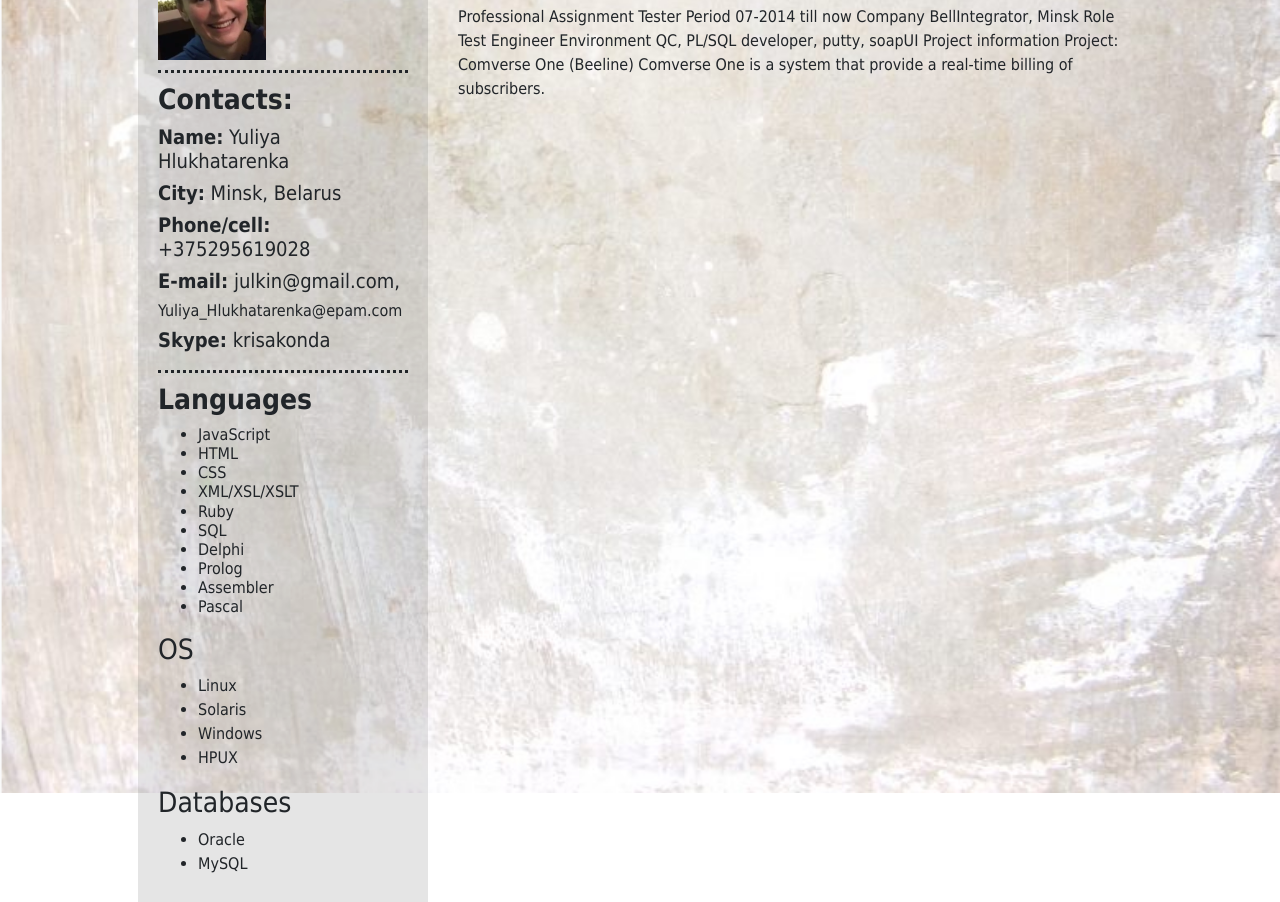
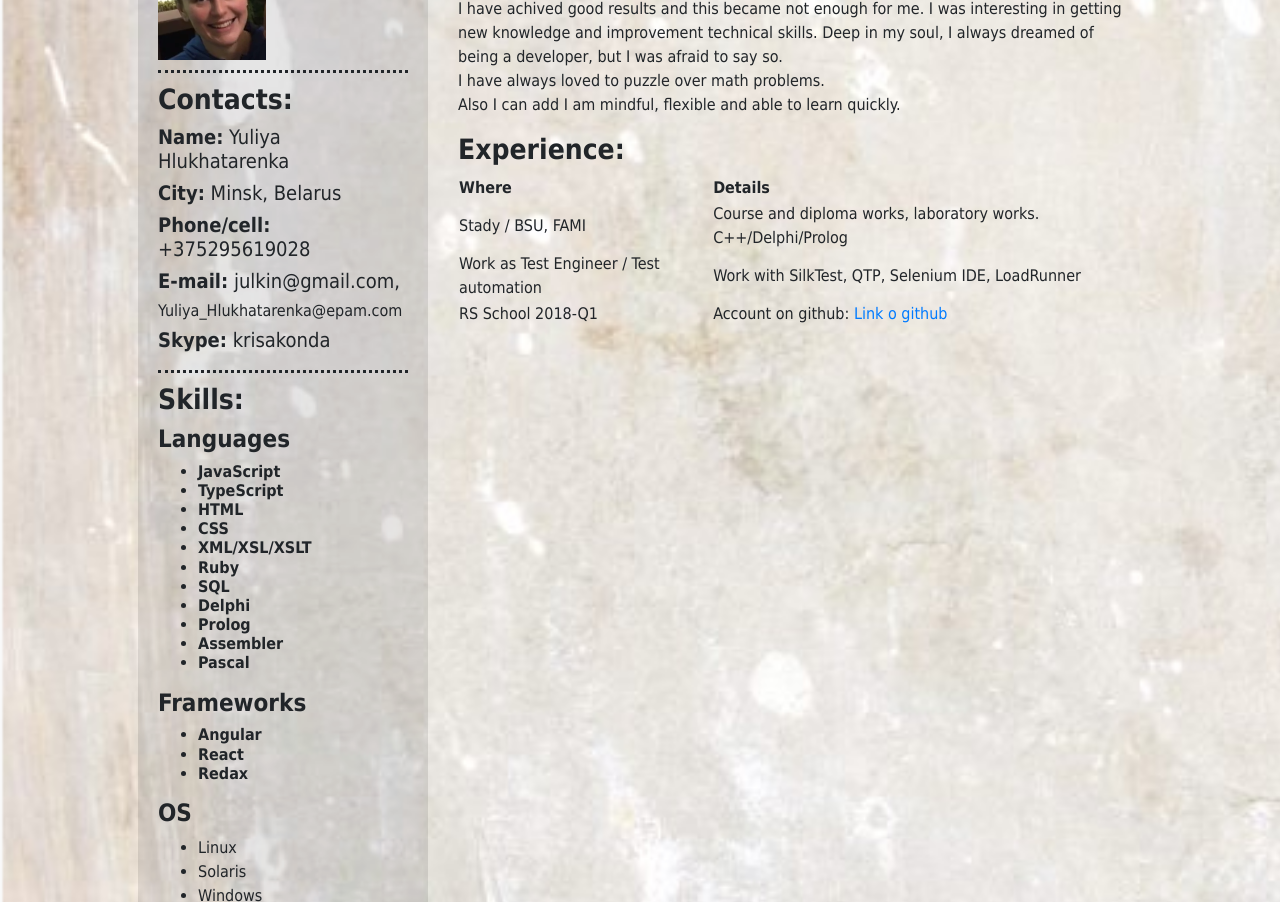
Before and after one commit to YuliyaHlukhatarenka/rsschool-codejam1-cv, a plain HTML site: page index.html in a window 1280 px wide. Shown: the part 251-1153 px from the top of the page. Drawn offline with nearby package versions, Linux system fonts and the light colour scheme.

Commit message:
feat:add content for Summary and Experience sections

```diff
--- a/index.html
+++ b/index.html
@@ -21,7 +21,7 @@
             <img src="img/foto.png" alt="photo" width="108" height="119">
         </section>
         <section class="contacts-area">
-            <h3><b>Contacts:</b></h3>
+            <h3>Contacts:</h3>
             <h5><b>Name:</b> Yuliya Hlukhatarenka</h5>
             <h5><b>City:</b> Minsk, Belarus</h5>
             <h5><b>Phone/cell:</b> +375295619028</h5>
@@ -30,9 +30,11 @@
             <h5><b>Skype:</b> krisakonda</h5>
         </section>
         <section class="skills">
-            <h3><b>Languages</b><h3>
+            <h3>Skills:<h3>
+            <h4>Languages<h4>
             <ul>
                 <li>JavaScript</li>
+                <li>TypeScript</li>
                 <li>HTML</li>
                 <li>CSS</li>
                 <li>XML/XSL/XSLT</li>
@@ -43,21 +45,27 @@
                 <li>Assembler</li>
                 <li>Pascal</li>
             </ul>
-            <h3>OS</h3>
+            <h4>Frameworks<h4>
+            <ul>
+                <li>Angular</li>
+                <li>React</li>
+                <li>Redax</li>
+            </ul>
+            <h4>OS</h4>
             <ul>
                 <li>Linux</li>
                 <li>Solaris</li>
                 <li>Windows</li>
                 <li>HPUX</li>
             </ul>
-            <h3>Databases</h3>
+            <h4>Databases</h4>
             <ul>
                 <li>Oracle</li>
                 <li>MySQL</li>
             </ul>
         </section>
         <section class="english">
-            <h5><b>English level:</b> A2+</h5>
+            <h4><b>English level:</b> A2+</h4>
         </section>
         <section class="education">
             <h3>Education</h3>
@@ -68,24 +76,40 @@
         </section>
     </aside>
     <main>
-        <h2>Summary:</h2>
-        <h6>selfpresentation...</h6>
+        <section class="summary-area">
+            <h3>Summary:</h3>
+            <p>I have got good practice in software development as representative of Test Department. <br>
+                I have achived good results and this became not enough for me. I was interesting in getting new knowledge and improvement technical skills.
+                Deep in my soul, I always dreamed of being a developer, but I was afraid to say so.<br>
+                I have always loved to puzzle over math problems. <br>
+                Also I can add I am mindful, flexible and able to learn quickly.</p>
+        </section>
         <section class="experience">
-            Professional
-            Assignment Tester
-            Period 07-2014 till now
-            Company BellIntegrator, Minsk
-            Role Test Engineer
-            Environment QC, PL/SQL developer, putty, soapUI
-            Project information Project: Comverse One (Beeline)
-            Comverse One is a system that provide a real-time billing of subscribers.
+                <h3>Experience:</h3>
+                <table>
+                  <tr>
+                    <th>Where</th>
+                    <th>Details</th>
+                  </tr>
+                  <tr>
+                    <td>Stady / BSU, FAMI</td>
+                    <td>Course and diploma works, laboratory works. C++/Delphi/Prolog</td>
+                  </tr>
+                  <tr>
+                    <td>Work as Test Engineer / Test automation</td>
+                    <td>Work with SilkTest, QTP, Selenium IDE, LoadRunner</td>
+                  </tr>
+                  <tr>
+                    <td>RS School 2018-Q1</td>
+                    <td>Account on github:
+                        <a href="https://github.com/YuliyaHlukhatarenka" target="_blank">Link o github</a></td>
+                  </tr>
+                </table>
         </section>
         <section class="code-example">
+            </section>
     </main>
-
     <footer>
-
-
     </footer>
 </body>
 
--- a/style.css
+++ b/style.css
@@ -3,19 +3,23 @@ body {
     grid-template-areas:
     'header header header'
     'left main main'
-    'left footer footer';
+    'footer footer footer';
   grid-gap: 10px;
   width: 1024px;
   margin: 0 auto;
   padding: 10px;
   background: url(img/background.png) no-repeat;
-  background-size: 100%;
+  background-size: cover;
   font-family: Papyrus, "Tahoma", sans-serif;
 }
 
 header, aside, main, footer {
     padding: 20px 20px;
 }
+h3, h4 {
+    font-weight: bold;
+}
+
 li {
     font-size: 1rem;
 }
@@ -38,5 +42,10 @@ aside section {
     word-wrap: break-word;
 }
 
-main { grid-area: main; }
-footer { grid-area: footer; }
+main {
+    grid-area: main;
+}
+
+footer {
+    grid-area: footer;
+}
```
